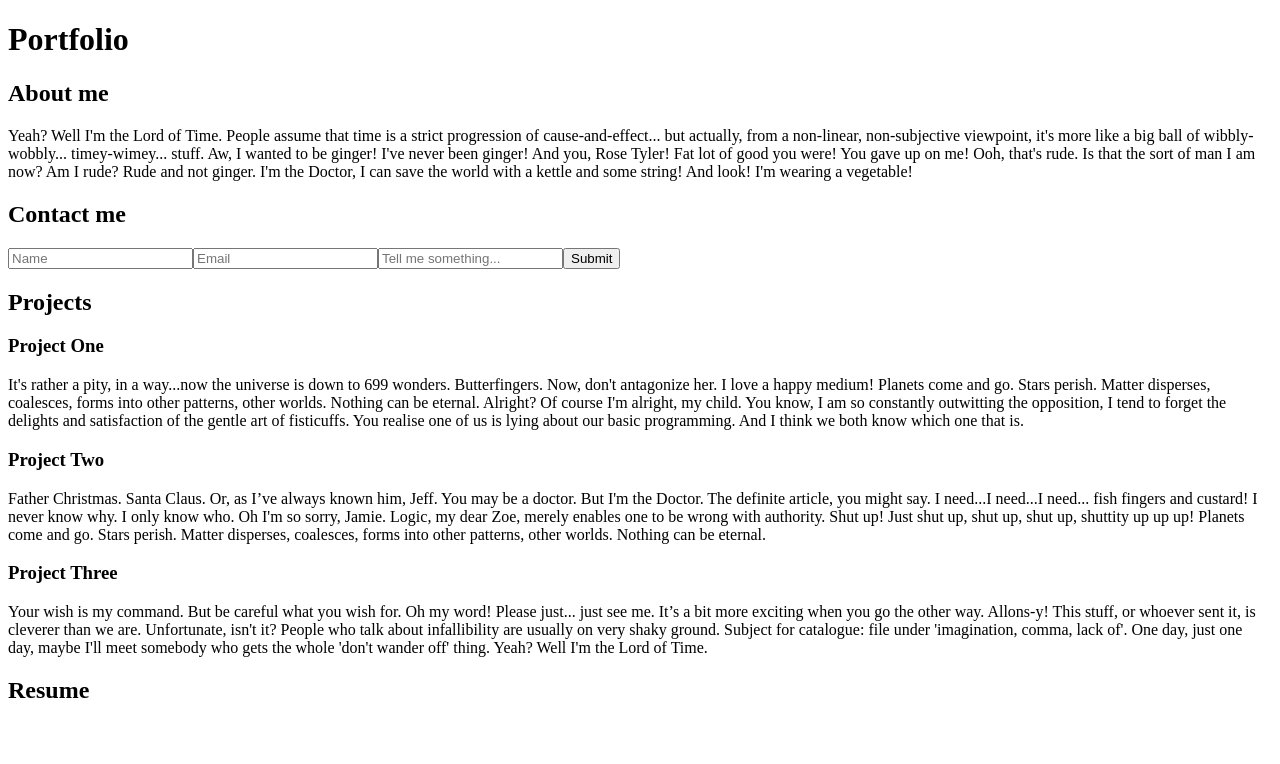
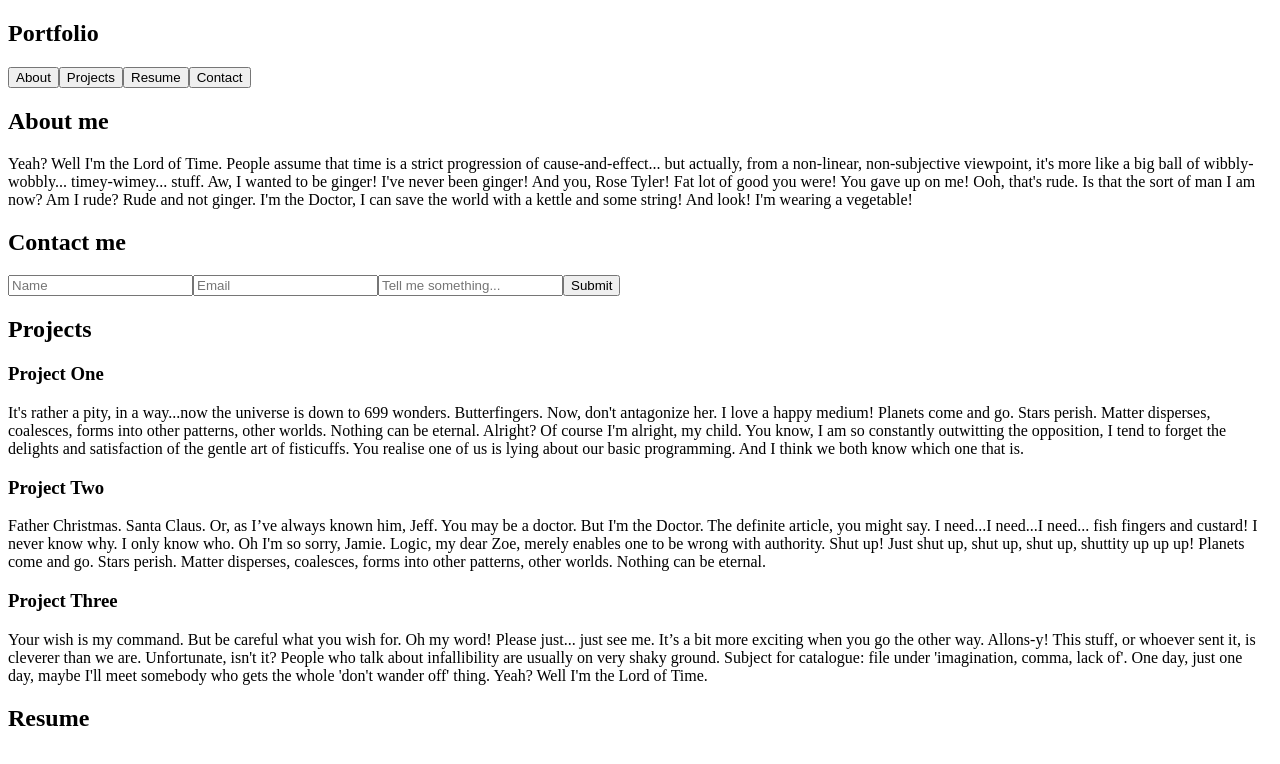
Before and after one commit to SamanthaLFreeman/portfolio, a React (Create React App) app: page / in a window 1280 px wide. Shown: the top 764 px of the page. Built offline with nearby package versions, Linux system fonts and the light colour scheme.

Commit message:
Import Nav in App and move heading into Nav

```diff
--- a/src/App/App.js
+++ b/src/App/App.js
@@ -1,4 +1,5 @@
 import React, { Component } from 'react';
+import Nav from '../Nav/Nav';
 import About from '../About/About';
 import Contact from '../Contact/Contact';
 import Projects from '../Projects/Projects';
@@ -14,7 +15,7 @@ class App extends Component {
   render() {
     return (
       <div className='App'>
-        <h1 className='app-title'>Portfolio</h1>
+        <Nav />
         <About />
         <Contact />
         <Projects />
--- a/src/Nav/Nav.js
+++ b/src/Nav/Nav.js
@@ -3,6 +3,7 @@ import React from 'react';
 const Nav = () => {
   return (
     <section className='nav'>
+      <h1 className='app-title'>Portfolio</h1>
       <button className='nav-about'>About</button>
       <button className='nav-projects'>Projects</button>
       <button className='nav-resume'>Resume</button>
```
